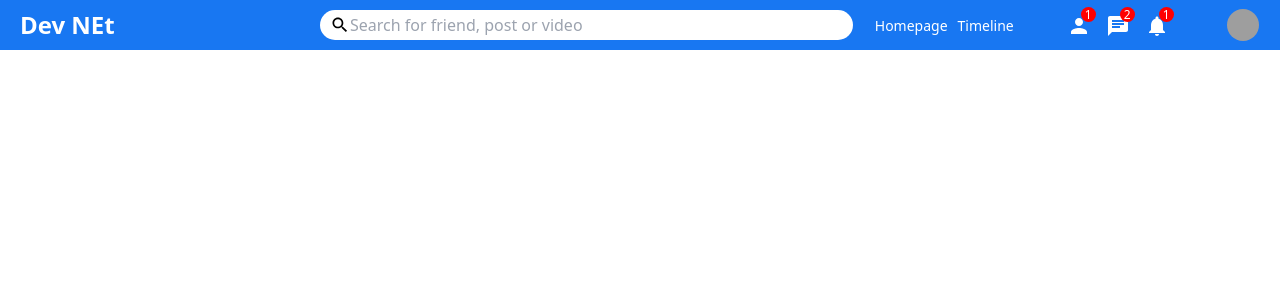
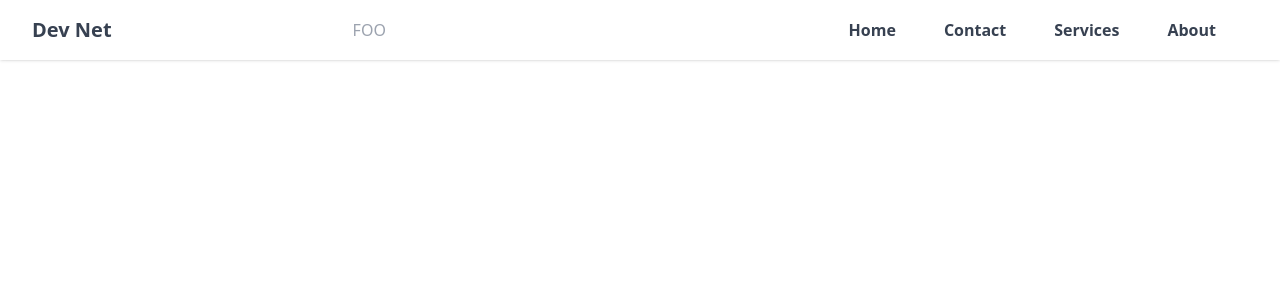
Before and after one commit to peterdinis/Facebook-Clone-Frontend, a React (Create React App) app: page / in a window 1280 px wide. Shown: the top 300 px of the page. Built offline with nearby package versions, Linux system fonts and the light colour scheme; grey boxes are pictures that could not be loaded.

Commit message:
Update header

```diff
--- a/src/components/Header.css
+++ /dev/null
@@ -1,96 +0,0 @@
-.topbarContainer {
-    height: 50px;
-    width: 100%;
-    background-color: #1877f2;
-    display: flex;
-    align-items: center;
-    position: sticky;
-    top: 0;
-    z-index: 999;
-  }
-
-  .topbarLeft {
-    flex: 3;
-  }
-
-  .logo {
-    font-size: 24px;
-    margin-left: 20px;
-    font-weight: bold;
-    color: white;
-    cursor: pointer;
-  }
-
-  .topbarCenter {
-    flex: 5;
-  }
-
-  .searchbar {
-    width: 100%;
-    height: 30px;
-    background-color: white;
-    border-radius: 30px;
-    display: flex;
-    align-items: center;
-  }
-
-  .searchIcon {
-    font-size: 20px !important;
-    margin-left: 10px;
-  }
-
-  .searchInput {
-    border: none;
-    width: 70%;
-  }
-
-  .searchInput:focus {
-    outline: none;
-  }
-
-  .topbarRight {
-    flex: 4;
-    display: flex;
-    align-items: center;
-    justify-content: space-around;
-    color: white;
-  }
-
-  .topbarLink {
-    margin-right: 10px;
-    font-size: 14px;
-    cursor: pointer;
-  }
-
-  .topbarIcons {
-    display: flex;
-  }
-
-  .topbarIconItem {
-    margin-right: 15px;
-    cursor: pointer;
-    position: relative;
-  }
-
-  .topbarIconBadge {
-    width: 15px;
-    height: 15px;
-    background-color: red;
-    border-radius: 50%;
-    color: white;
-    position: absolute;
-    top: -5px;
-    right: -5px;
-    display: flex;
-    align-items: center;
-    justify-content: center;
-    font-size: 12px;
-  }
-
-  .topbarImg {
-    width: 32px;
-    height: 32px;
-    border-radius: 50%;
-    object-fit: cover;
-    cursor: pointer;
-  }
--- a/src/components/Header.tsx
+++ b/src/components/Header.tsx
@@ -1,53 +1,32 @@
-import { Search, Person, Chat, Notifications } from "@material-ui/icons";
-import { Link } from "react-router-dom";
-import "./Header.css";
-
 function Header() {
   return (
     <>
-      <div className="topbarContainer">
-      <div className="topbarLeft">
-        <Link to="/" style={{ textDecoration: "none" }}>
-          <span className="logo">Dev NEt</span>
-        </Link>
+      <nav className="fixed top-0 left-0 bg-white w-full shadow">
+  <div className="container m-auto flex justify-between items-center text-gray-700">
+    <h1 className="pl-8 py-4 text-xl font-bold">Dev Net</h1>
+    <input className="w-100 bg-transparent outline-none" placeholder="FOO" />
+    <ul className="hidden md:flex items-center pr-10 text-base font-semibold cursor-pointer">
+      <li className="hover:bg-gray-200 py-4 px-6">Home</li>
+      <li className="hover:bg-gray-200 py-4 px-6">Contact</li>
+      <li className="hover:bg-gray-200 py-4 px-6">Services</li>
+      <li className="hover:bg-gray-200 py-4 px-6">About</li>
+    </ul>
+    <button className="block md:hidden py-3 px-4 mx-2 rounded focus:outline-none hover:bg-gray-200 group">
+      <div className="w-5 h-1 bg-gray-600 mb-1"></div>
+      <div className="w-5 h-1 bg-gray-600 mb-1"></div>
+      <div className="w-5 h-1 bg-gray-600"></div>
+      <div className="absolute top-0 -right-full h-screen w-8/12 bg-white border opacity-0
+      group-focus:right-0 group-focus:opacity-100 transition-all duration-300">
+        <ul className="flex flex-col items-center w-full text-base cursor-pointer pt-10">
+          <li className="hover:bg-gray-200 py-4 px-6 w-full">Home</li>
+          <li className="hover:bg-gray-200 py-4 px-6 w-full">Contact</li>
+          <li className="hover:bg-gray-200 py-4 px-6 w-full">Services</li>
+          <li className="hover:bg-gray-200 py-4 px-6 w-full">About</li>
+        </ul>
       </div>
-      <div className="topbarCenter">
-        <div className="searchbar">
-          <Search className="searchIcon" />
-          <input
-            placeholder="Search for friend, post or video"
-            className="searchInput"
-          />
-        </div>
-      </div>
-      <div className="topbarRight">
-        <div className="topbarLinks">
-          <span className="topbarLink">Homepage</span>
-          <span className="topbarLink">Timeline</span>
-        </div>
-        <div className="topbarIcons">
-          <div className="topbarIconItem">
-            <Person />
-            <span className="topbarIconBadge">1</span>
-          </div>
-          <div className="topbarIconItem">
-            <Chat />
-            <span className="topbarIconBadge">2</span>
-          </div>
-          <div className="topbarIconItem">
-            <Notifications />
-            <span className="topbarIconBadge">1</span>
-          </div>
-        </div>
-        <Link to="/profile">
-          <img
-            src="https://image.pmgstatic.com/cache/resized/w420/files/images/film/posters/166/304/166304405_eff0cd.jpg"
-            alt=""
-            className="topbarImg"
-          />
-        </Link>
-      </div>
-    </div>
+    </button>
+  </div>
+</nav>
     </>
   )
 }
--- /dev/null
+++ b/src/components/profile/HomeProfile.tsx
@@ -0,0 +1,9 @@
+import ProfileCard from './ProfileCard'
+
+function HomeProfile() {
+  return (
+      <ProfileCard />
+  )
+}
+
+export default HomeProfile
--- /dev/null
+++ b/src/components/profile/ProfileCard.tsx
@@ -0,0 +1,9 @@
+import React from 'react'
+
+function ProfileCard() {
+  return (
+    <div>ProfileCard</div>
+  )
+}
+
+export default ProfileCard
```
